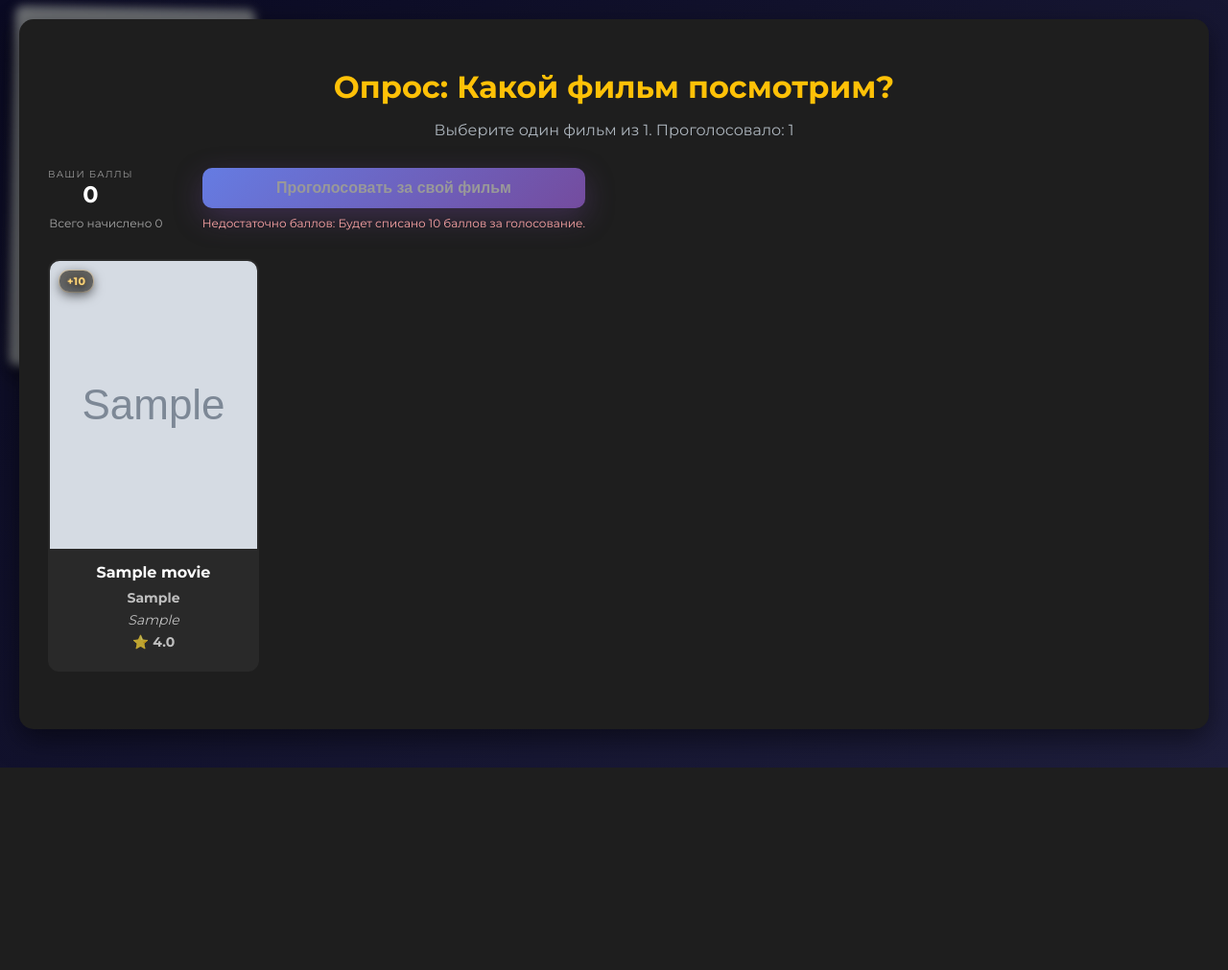
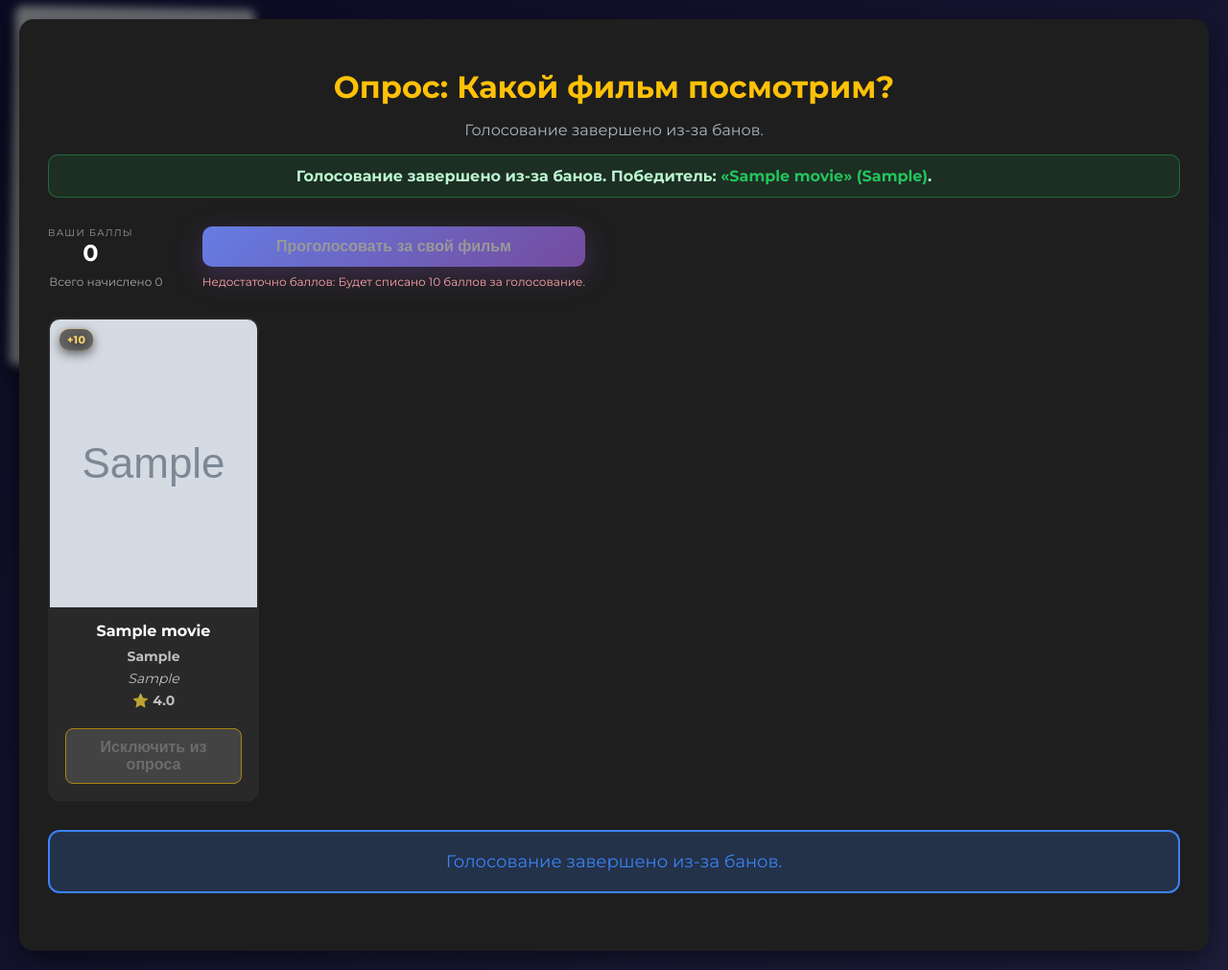
Before and after one commit to BogdanKuklenko/movie-lottery-selfhost, a Flask app: page /p/1 in a window 1280 px wide. Shown: the whole page at 96% size. Before the commit the page ends 800 px from the top, so only its background shows below. Run offline with Flask 3, Linux system fonts and the light colour scheme; tables that the repository leaves empty hold one stand-in row (values such as "Sample post"); grey boxes marked "Sample" are stand-in pictures.

Commit message:
Add poll movie ban controls

```diff
--- a/movie_lottery/static/css/components/_polls.css
+++ b/movie_lottery/static/css/components/_polls.css
@@ -310,6 +310,24 @@
     text-align: center;
 }
 
+.poll-movie-actions {
+    display: flex;
+    justify-content: center;
+    gap: 10px;
+    padding: 0 16px 16px 16px;
+    flex-wrap: wrap;
+}
+
+.poll-ban-button {
+    width: 100%;
+    justify-content: center;
+}
+
+.poll-ban-button:disabled {
+    cursor: not-allowed;
+    opacity: 0.6;
+}
+
 .poll-movie-info h3 {
     font-size: 16px;
     margin: 0 0 8px 0;
@@ -361,9 +379,99 @@
     color: var(--accent-gold);
 }
 
+.poll-movie-card-banned {
+    position: relative;
+    opacity: 0.65;
+    pointer-events: none;
+}
+
+.poll-movie-card-banned .poll-movie-info h3,
+.poll-movie-card-banned .poll-movie-info p {
+    text-decoration: line-through;
+}
+
+.poll-ban-label {
+    position: absolute;
+    bottom: 10px;
+    right: 10px;
+    background: rgba(239, 68, 68, 0.9);
+    color: #fff;
+    padding: 8px 12px;
+    border-radius: 10px;
+    font-weight: 700;
+    font-size: 12px;
+    box-shadow: 0 8px 20px rgba(0, 0, 0, 0.35);
+}
+
+.poll-winner-banner {
+    margin-top: 10px;
+    padding: 12px 16px;
+    background: rgba(34, 197, 94, 0.1);
+    border: 1px solid rgba(34, 197, 94, 0.4);
+    border-radius: 10px;
+    color: #bbf7d0;
+    font-weight: 600;
+}
+
+.poll-winner-banner strong {
+    color: #22c55e;
+}
+
 /* --- Модальное окно подтверждения голосования --- */
 .vote-confirm-content {
     max-width: 500px;
+}
+
+.ban-modal-content {
+    max-width: 520px;
+}
+
+.ban-modal-body {
+    margin: 12px 0 8px 0;
+}
+
+.ban-modal-description {
+    margin-bottom: 12px;
+    color: rgba(255, 255, 255, 0.85);
+}
+
+.ban-modal-label {
+    display: block;
+    font-weight: 600;
+    margin-bottom: 8px;
+}
+
+.ban-input-row {
+    display: flex;
+    gap: 10px;
+    align-items: center;
+    margin-bottom: 10px;
+    flex-wrap: wrap;
+}
+
+.ban-days-input {
+    width: 120px;
+    padding: 10px 12px;
+    border-radius: 10px;
+    border: 1px solid rgba(255, 255, 255, 0.12);
+    background: rgba(255, 255, 255, 0.04);
+    color: white;
+}
+
+.ban-days-input:focus {
+    outline: 2px solid var(--accent-purple);
+    outline-offset: 2px;
+    border-color: transparent;
+}
+
+.ban-cost-hint {
+    color: rgba(255, 255, 255, 0.65);
+    font-size: 13px;
+}
+
+.ban-modal-error {
+    color: #fca5a5;
+    font-weight: 600;
 }
 
 .custom-vote-content {
--- a/movie_lottery/static/js/pages/poll.js
+++ b/movie_lottery/static/js/pages/poll.js
@@ -17,6 +17,13 @@ document.addEventListener('DOMContentLoaded', async () => {
     const voteConfirmPoints = document.getElementById('vote-confirm-points');
     const votedMovieWrapper = document.getElementById('voted-movie-wrapper');
     const votedMovieCard = document.getElementById('voted-movie-card');
+    const banModal = document.getElementById('ban-modal');
+    const banConfirmBtn = document.getElementById('ban-confirm-btn');
+    const banCancelBtn = document.getElementById('ban-cancel-btn');
+    const banDaysInput = document.getElementById('ban-days-input');
+    const banModalDescription = document.getElementById('ban-modal-description');
+    const banModalError = document.getElementById('ban-modal-error');
+    const pollWinnerBanner = document.getElementById('poll-winner-banner');
 
     const TEXTS = {
         ru: {
@@ -83,6 +90,10 @@ document.addEventListener('DOMContentLoaded', async () => {
     let pointsEarnedTotal = null;
     let voterToken = null;
     let moviesList = [];
+    let banTargetMovie = null;
+    let isBanModalOpen = false;
+    let pollClosedByBan = false;
+    let forcedWinner = null;
     const PLACEHOLDER_POSTER = 'https://via.placeholder.com/200x300.png?text=No+Image';
 
     const modalHistoryStack = [];
@@ -104,6 +115,16 @@ document.addEventListener('DOMContentLoaded', async () => {
         return Math.min(999, Math.max(0, parsed));
     };
 
+    const isMovieBanned = (movie) => {
+        const status = String(movie?.ban_status || '').toLowerCase();
+        return status === 'active' || status === 'pending';
+    };
+
+    const getActiveMovies = (movies) => {
+        if (!Array.isArray(movies)) return [];
+        return movies.filter(movie => !isMovieBanned(movie));
+    };
+
     // Загружаем данные опроса
     try {
         const response = await fetch(buildPollApiUrl(`/api/polls/${pollId}`), {
@@ -123,6 +144,8 @@ document.addEventListener('DOMContentLoaded', async () => {
         customVoteCost = Number(pollData.custom_vote_cost) || 0;
         updateCustomVoteCostLabels(customVoteCost);
         moviesList = Array.isArray(pollData.movies) ? pollData.movies : [];
+        pollClosedByBan = Boolean(pollData.closed_by_ban);
+        forcedWinner = pollData.forced_winner || null;
         updateCustomVoteButtonState({
             balance: pollData.points_balance,
             canVoteCustom: pollData.can_vote_custom,
@@ -132,6 +155,10 @@ document.addEventListener('DOMContentLoaded', async () => {
         // Отображаем фильмы
         renderMovies(moviesList);
         pollDescription.textContent = `Выберите один фильм из ${pollData.movies.length}. Проголосовало: ${pollData.total_votes}`;
+
+        if (pollClosedByBan) {
+            handlePollClosedByBan(forcedWinner);
+        }
 
         if (pollData.has_voted) {
             hasVoted = true;
@@ -157,6 +184,7 @@ document.addEventListener('DOMContentLoaded', async () => {
             const movieCard = document.createElement('div');
             movieCard.className = 'poll-movie-card';
             movieCard.dataset.movieId = movie.id;
+            const isBanned = isMovieBanned(movie);
             const pointsValue = getMoviePoints(movie);
             const badgeValue = formatPointsBadge(pointsValue);
             const badgeTitle = pointsValue > 0
@@ -180,7 +208,38 @@ document.addEventListener('DOMContentLoaded', async () => {
                 </div>
             `;
 
+            const actions = document.createElement('div');
+            actions.className = 'poll-movie-actions';
+            const banBtn = document.createElement('button');
+            banBtn.type = 'button';
+            banBtn.className = 'secondary-button poll-ban-button';
+            banBtn.textContent = isBanned ? 'Уже исключён' : 'Исключить из опроса';
+            banBtn.disabled = isBanned || pollClosedByBan;
+            banBtn.addEventListener('click', (event) => {
+                event.stopPropagation();
+                handleBanClick(movie);
+            });
+            actions.appendChild(banBtn);
+            movieCard.appendChild(actions);
+
+            if (isBanned) {
+                movieCard.classList.add('poll-movie-card-banned');
+                const banLabel = document.createElement('div');
+                banLabel.className = 'poll-ban-label';
+                banLabel.textContent = buildBanLabel(movie);
+                movieCard.appendChild(banLabel);
+            }
+
             movieCard.addEventListener('click', () => {
+                if (pollClosedByBan) {
+                    renderWinnerBanner(forcedWinner || movie);
+                    showMessage('Голосование завершено из-за банов.', 'info');
+                    return;
+                }
+                if (isBanned) {
+                    showToast('Фильм уже исключён из опроса.', 'info');
+                    return;
+                }
                 if (hasVoted) {
                     const text = votedMovie
                         ? `Вы уже проголосовали за «${votedMovie.name}».`
@@ -198,7 +257,40 @@ document.addEventListener('DOMContentLoaded', async () => {
         updateVotingDisabledState(hasVoted);
     }
 
+    function handleBanClick(movie) {
+        if (!movie) return;
+        if (pollClosedByBan) {
+            renderWinnerBanner(forcedWinner || movie);
+            showToast('Голосование завершено из-за банов.', 'info');
+            return;
+        }
+
+        if (isMovieBanned(movie)) {
+            showToast('Фильм уже исключён из опроса.', 'info');
+            return;
+        }
+
+        const activeMovies = getActiveMovies(moviesList);
+        if (activeMovies.length <= 1) {
+            showToast('Нельзя забанить последний фильм.', 'error');
+            return;
+        }
+
+        openBanModal(movie);
+    }
+
     function openVoteConfirmation(movie) {
+        if (pollClosedByBan) {
+            renderWinnerBanner(forcedWinner || movie);
+            showMessage('Голосование завершено из-за банов.', 'info');
+            return;
+        }
+
+        if (isMovieBanned(movie)) {
+            showToast('Фильм уже исключён из опроса.', 'info');
+            return;
+        }
+
         selectedMovie = movie;
         voteConfirmPoster.src = movie.poster || PLACEHOLDER_POSTER;
         voteConfirmTitle.textContent = movie.name;
@@ -227,6 +319,42 @@ document.addEventListener('DOMContentLoaded', async () => {
             isVoteModalOpen = false;
         }
         removeModalFromHistory('vote');
+
+        if (!fromPopState && wasTracked) {
+            ignoreModalPopState = true;
+            history.back();
+        }
+    }
+
+    function openBanModal(movie) {
+        if (!banModal || !banDaysInput || !banModalDescription) return;
+        banTargetMovie = movie;
+        resetBanModal();
+        const movieYear = movie?.year ? ` (${movie.year})` : '';
+        banModalDescription.textContent = `Исключить «${movie?.name || 'Фильм'}»${movieYear} из опроса.`;
+        banDaysInput.value = '1';
+        banModal.style.display = 'flex';
+        if (!isBanModalOpen) {
+            lockScroll();
+            isBanModalOpen = true;
+            pushModalHistory('ban');
+        }
+        banDaysInput.focus();
+    }
+
+    function closeBanModal(options = {}) {
+        const { fromPopState = false } = options;
+        const wasTracked = modalHistoryStack.includes('ban');
+        if (banModal) {
+            banModal.style.display = 'none';
+        }
+        banTargetMovie = null;
+        resetBanModal();
+        if (isBanModalOpen) {
+            unlockScroll();
+            isBanModalOpen = false;
+        }
+        removeModalFromHistory('ban');
 
         if (!fromPopState && wasTracked) {
             ignoreModalPopState = true;
@@ -352,9 +480,123 @@ document.addEventListener('DOMContentLoaded', async () => {
             closeVoteConfirmation({ fromPopState: true });
         } else if (modalId === 'custom') {
             closeCustomVoteModal({ fromPopState: true });
+        } else if (modalId === 'ban') {
+            closeBanModal({ fromPopState: true });
         }
 
         removeModalPopStateListenerIfIdle();
+    }
+
+    function resetBanModal() {
+        if (banModalError) {
+            banModalError.hidden = true;
+            banModalError.textContent = '';
+        }
+        if (banConfirmBtn) {
+            banConfirmBtn.disabled = false;
+            banConfirmBtn.textContent = 'Исключить';
+        }
+        if (banDaysInput) {
+            banDaysInput.value = '1';
+        }
+    }
+
+    function setBanModalError(text = '') {
+        if (!banModalError) return;
+        banModalError.textContent = text;
+        banModalError.hidden = !text;
+    }
+
+    function applyBanResult(movieId, payload = {}) {
+        moviesList = moviesList.map((movie) => {
+            if (movie.id !== movieId) return movie;
+            return {
+                ...movie,
+                ban_until: payload.ban_until || movie.ban_until,
+                ban_status: payload.ban_status || 'active',
+                ban_remaining_seconds: payload.ban_remaining_seconds ?? movie.ban_remaining_seconds,
+            };
+        });
+    }
+
+    async function submitBan() {
+        if (!banTargetMovie || !banConfirmBtn) return;
+        if (!banDaysInput) return;
+
+        const activeMovies = getActiveMovies(moviesList);
+        if (activeMovies.length <= 1) {
+            setBanModalError('Нельзя забанить последний фильм.');
+            return;
+        }
+
+        const days = Number.parseInt(banDaysInput.value, 10);
+        if (!Number.isFinite(days) || days <= 0) {
+            setBanModalError('Укажите длительность не менее 1 дня.');
+            return;
+        }
+
+        setBanModalError('');
+        banConfirmBtn.disabled = true;
+        banConfirmBtn.textContent = 'Исключаем...';
+
+        try {
+            const response = await fetch(buildPollApiUrl(`/api/polls/${pollId}/ban`), {
+                method: 'POST',
+                headers: { 'Content-Type': 'application/json' },
+                credentials: 'include',
+                body: JSON.stringify({ movie_id: banTargetMovie.id, days }),
+            });
+
+            const result = await response.json();
+            if (!response.ok) {
+                if (result?.forced_winner) {
+                    forcedWinner = result.forced_winner;
+                    handlePollClosedByBan(forcedWinner);
+                }
+                throw new Error(result.error || 'Не удалось исключить фильм');
+            }
+
+            closeBanModal();
+            applyBanResult(banTargetMovie.id, result);
+            renderMovies(moviesList);
+            updatePointsBalance(result.points_balance);
+
+            const banMessage = `«${banTargetMovie.name}» исключён на ${days} ${declOfNum(days, ['день', 'дня', 'дней'])}.`;
+            showToast(banMessage, 'success');
+
+            if (result.closed_by_ban) {
+                forcedWinner = result.forced_winner || getActiveMovies(moviesList)[0] || banTargetMovie;
+                handlePollClosedByBan(forcedWinner);
+            }
+        } catch (error) {
+            console.error('Ошибка бана фильма:', error);
+            setBanModalError(error.message || 'Не удалось исключить фильм.');
+            banConfirmBtn.disabled = false;
+            banConfirmBtn.textContent = 'Исключить';
+        }
+    }
+
+    function renderWinnerBanner(winnerMovie) {
+        if (!pollWinnerBanner) return;
+        if (!pollClosedByBan) {
+            pollWinnerBanner.hidden = true;
+            pollWinnerBanner.textContent = '';
+            return;
+        }
+
+        const winnerName = winnerMovie?.name ? `«${winnerMovie.name}»${winnerMovie.year ? ` (${winnerMovie.year})` : ''}` : 'одного из фильмов';
+        pollWinnerBanner.hidden = false;
+        pollWinnerBanner.innerHTML = `Голосование завершено из-за банов. Победитель: <strong>${escapeHtml(winnerName)}</strong>.`;
+    }
+
+    function handlePollClosedByBan(winnerMovie) {
+        pollClosedByBan = true;
+        forcedWinner = winnerMovie || forcedWinner;
+        renderWinnerBanner(forcedWinner);
+        pollDescription.textContent = 'Голосование завершено из-за банов.';
+        showMessage('Голосование завершено из-за банов.', 'info');
+        updateCustomVoteButtonState();
+        renderMovies(moviesList);
     }
 
     function getPointsEarnedStorageKey() {
@@ -516,6 +758,15 @@ document.addEventListener('DOMContentLoaded', async () => {
         return `+${points}`;
     }
 
+    function buildBanLabel(movie) {
+        if (!movie) return 'Исключён из опроса';
+        const banUntil = movie.ban_until ? new Date(movie.ban_until) : null;
+        if (banUntil && !Number.isNaN(banUntil.getTime())) {
+            return `Исключён до ${banUntil.toLocaleDateString('ru-RU')}`;
+        }
+        return 'Исключён из опроса';
+    }
+
     function updateCustomVoteCostLabels(cost = customVoteCost) {
         const capitalizedPhrase = formatCustomVoteCostPhrase(cost, { capitalized: true });
         const baseButtonLabel = 'Проголосовать за свой фильм';
@@ -605,8 +856,21 @@ document.addEventListener('DOMContentLoaded', async () => {
         }
     });
 
+    banCancelBtn?.addEventListener('click', closeBanModal);
+    banConfirmBtn?.addEventListener('click', submitBan);
+    banModal?.addEventListener('click', (event) => {
+        if (event.target === banModal) {
+            closeBanModal();
+        }
+    });
+
     if (customVoteBtn && customVoteModal && customVoteCancelBtn && customVoteInput) {
         customVoteBtn.addEventListener('click', () => {
+            if (pollClosedByBan) {
+                renderWinnerBanner(forcedWinner);
+                showToast('Голосование завершено из-за банов.', 'info');
+                return;
+            }
             if (hasVoted) {
                 showToast('Вы уже проголосовали в этом опросе.', 'info');
                 return;
@@ -756,7 +1020,7 @@ document.addEventListener('DOMContentLoaded', async () => {
     }
 
     function canUseCustomVote() {
-        return !hasVoted && typeof pointsBalance === 'number' && pointsBalance >= customVoteCost;
+        return !hasVoted && !pollClosedByBan && typeof pointsBalance === 'number' && pointsBalance >= customVoteCost;
     }
 
     function buildCustomVoteInsufficientMessage() {
@@ -776,7 +1040,7 @@ document.addEventListener('DOMContentLoaded', async () => {
         const effectiveBalance = typeof balanceValue === 'number' ? balanceValue : pointsBalance;
         const isBalanceKnown = Number.isFinite(effectiveBalance);
         const isInsufficient = isBalanceKnown ? effectiveBalance < customVoteCost : true;
-        const disabled = Boolean(hasVoteFlag || isInsufficient || canVoteCustom === false);
+        const disabled = Boolean(hasVoteFlag || isInsufficient || canVoteCustom === false || pollClosedByBan);
 
         customVoteBtn.disabled = disabled;
         if (customVoteWarning) {
--- a/movie_lottery/templates/poll.html
+++ b/movie_lottery/templates/poll.html
@@ -18,6 +18,7 @@
             <div class="poll-description-row">
                 <p id="poll-description">Выберите один фильм из списка ниже</p>
             </div>
+            <div id="poll-winner-banner" class="poll-winner-banner" aria-live="polite" hidden></div>
         </header>
 
         <section class="poll-points-panel" aria-live="polite">
@@ -96,6 +97,26 @@
         </div>
     </div>
 
+    <!-- Модальное окно бана фильма -->
+    <div id="ban-modal" class="modal-overlay" style="display: none;">
+        <div class="modal-content ban-modal-content">
+            <h2>Исключить из опроса</h2>
+            <div class="ban-modal-body">
+                <p id="ban-modal-description" class="ban-modal-description"></p>
+                <label class="ban-modal-label" for="ban-days-input">На сколько дней исключить? (1 день = 1 балл)</label>
+                <div class="ban-input-row">
+                    <input id="ban-days-input" class="ban-days-input" type="number" min="1" step="1" value="1">
+                    <span class="ban-cost-hint">Баллы будут списаны с вашего баланса</span>
+                </div>
+                <p id="ban-modal-error" class="ban-modal-error" hidden></p>
+            </div>
+            <div class="modal-buttons">
+                <button id="ban-confirm-btn" class="cta-button" type="button">Исключить</button>
+                <button id="ban-cancel-btn" class="secondary-button" type="button">Отменить</button>
+            </div>
+        </div>
+    </div>
+
     <!-- Модальное окно пользовательского голосования -->
     <div id="custom-vote-modal" class="modal-overlay" style="display: none;">
         <div class="modal-content custom-vote-content">
```
